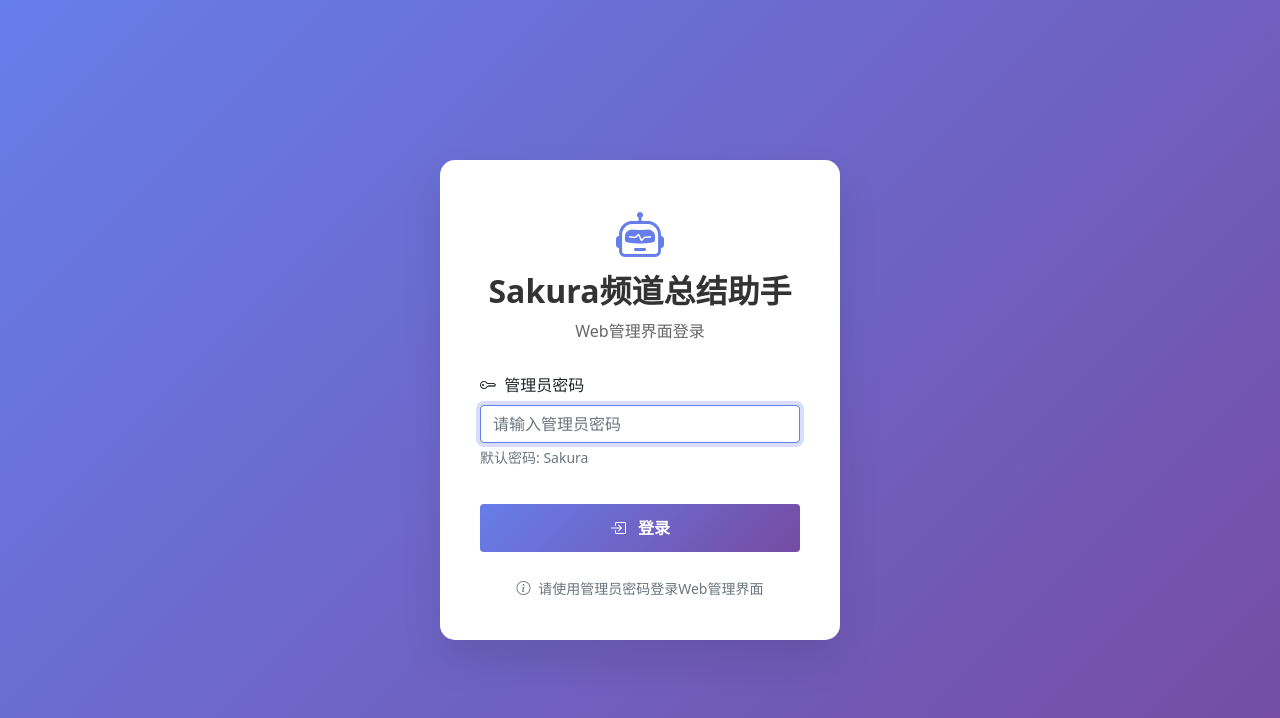
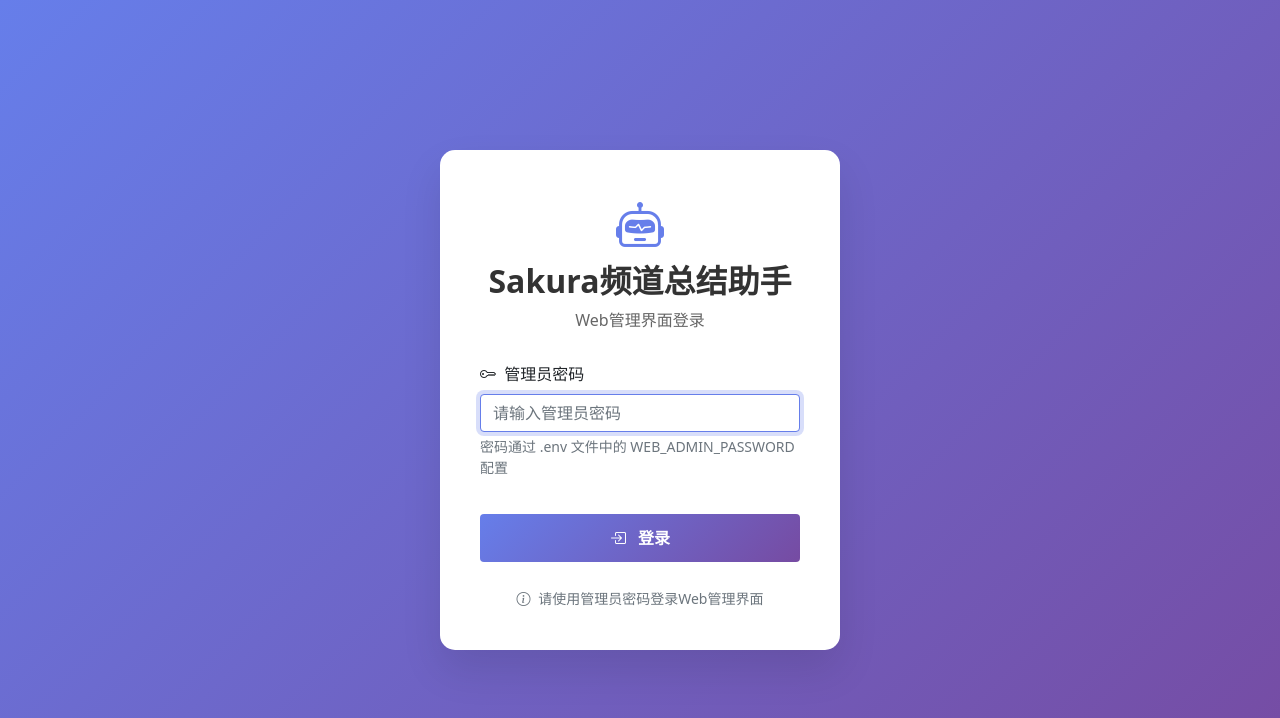
Before and after one commit to Sakura520222/Sakura-Channel-Summary-Assistant, a FastAPI app: page /login in a window 1280 px wide. Shown: the top 718 px of the page. Run offline with FastAPI, Linux system fonts and the light colour scheme.

Commit message:
feat: 更新版本至1.1.5，支持通过.env文件配置Web管理界面登录密码，提升安全性和灵活性

```diff
--- a/main.py
+++ b/main.py
@@ -26,7 +26,7 @@ from error_handler import initialize_error_handling, get_health_checker, get_err
 from web_app import run_web_server
 
 # 版本信息
-__version__ = "1.1.4"
+__version__ = "1.1.5"
 
 async def send_startup_message(client):
     """向所有管理员发送启动消息"""
--- a/templates/login.html
+++ b/templates/login.html
@@ -85,7 +85,7 @@
                 <input type="password" class="form-control" id="password" name="password"
                        placeholder="请输入管理员密码" required autofocus>
                 <div class="form-text">
-                    默认密码: Sakura
+                    密码通过 .env 文件中的 WEB_ADMIN_PASSWORD 配置
                 </div>
             </div>
 
--- a/web_app.py
+++ b/web_app.py
@@ -18,7 +18,7 @@ from config import (
 from error_handler import get_health_checker, get_error_stats
 
 # 创建FastAPI应用
-app = FastAPI(title="Sakura频道总结助手管理界面", version="1.1.4")
+app = FastAPI(title="Sakura频道总结助手管理界面", version="1.1.5")
 
 # 配置会话中间件
 SECRET_KEY = os.getenv("WEB_SECRET_KEY", "sakura-channel-summary-secret-key-2026/01/09")
@@ -37,8 +37,8 @@ app.add_middleware(
 templates = Jinja2Templates(directory="templates")
 app.mount("/static", StaticFiles(directory="static"), name="static")
 
-# 默认管理员密码
-DEFAULT_ADMIN_PASSWORD = "Sakura"
+# 管理员密码配置（从环境变量读取，默认为"Sakura"）
+DEFAULT_ADMIN_PASSWORD = os.getenv("WEB_ADMIN_PASSWORD", "Sakura")
 
 # 认证相关函数
 def verify_password(password: str) -> bool:
@@ -70,7 +70,7 @@ async def index(request: Request, user: str = Depends(require_auth)):
     context = {
         "request": request,
         "user": user,
-        "version": "1.1.4",
+        "version": "1.1.5",
         "channels_count": len(CHANNELS),
         "admin_count": len(ADMIN_LIST),
         "ai_model": LLM_MODEL,
```
Also changed, not shown: CHANGELOG.md, README.md, 1 other file.
